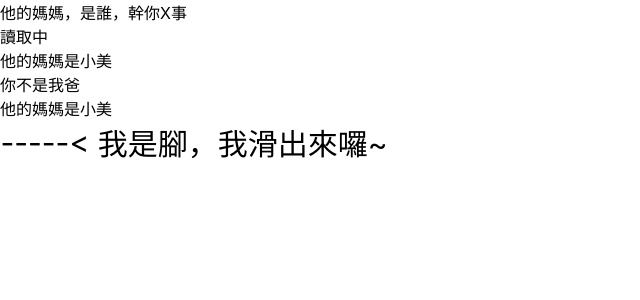
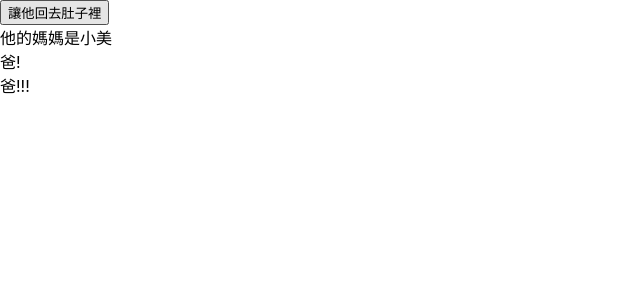
Before and after one commit to JayLiuZymber/muiHelloWorld, a React (Create React App) app: page / in a window 1280 px wide. Shown: the top 300 px of the page, without its empty margins (0-640 px from the left). Built offline with nearby package versions, Linux system fonts and the light colour scheme.

Commit message:
+ 18 React生命週期(3/4): Unmount - 只有componentWillUnmount

```diff
--- /dev/null
+++ b/src/App.js
@@ -0,0 +1,35 @@
+import React, { Component } from 'react';
+import Baby from './Baby'
+
+class App extends Component{
+    constructor(props) {
+        super(props);
+        this.state={
+            rate:"",
+            isBorn:true
+        }
+        this.handleClick=this.handleClick.bind(this);
+        this.spawnBaby=this.spawnBaby.bind(this);
+    }
+
+    handleClick(){
+        this.setState({isBorn:!this.state.isBorn})
+    }
+
+    spawnBaby(){
+        if(this.state.isBorn)
+            return <Baby/>
+    }
+
+    render(){
+        return(
+            <div>
+                <button onClick={this.handleClick}>
+                    {(this.state.isBorn===true)?"讓他回去肚子裡":"讓他生"}
+                </button>
+                {this.spawnBaby()}
+            </div>
+        );
+    }
+}
+export default App;
--- a/src/Baby.js
+++ b/src/Baby.js
@@ -1,39 +1,59 @@
-/*
-生命週期 Version 17
-constructor() -> static getDerivedStateFromProps() -> render() -> 渲染DOM -> componentDidMount()
- */
 import React, { Component } from 'react';
 
 class Baby extends Component{
     constructor(props) {
         super(props);
         this.state={
-            isRightDad: true
+            isRightDad: true,
+            isGetData: false,
+            Mom: ""
         }
+        this.ajaxSimulator=this.ajaxSimulator.bind(this)
     }
 
-    static getDerivedStateFromProps(props,state){
-        if(props.dad!=="Chang")
-            return {isRightDad:false}
+    componentWillMount(){
+        if(this.props.dad!=="Chang")
+            this.setState({isRightDad:false})
+    }
+
+    ajaxSimulator(){
+        setTimeout(()=>{this.setState({isGetData:true, Mom:"小美"})},3000)
     }
 
     componentDidMount(){
-        if(this.state.isRightDad===true)
-            document.getElementById('msg').innerHTML="他的媽媽是小美";
-        else
-            document.getElementById('msg').innerHTML="他的媽媽，是誰，幹你X事";
+        this.ajaxSimulator();
+        document.getElementById("talk").append("爸!")
+        // document.getElementById("talk").append(
+        //     '<div id="callDad">爸!!</div>'
+        // )
+        let dadElement = document.createElement('div');
+        dadElement.setAttribute('id','callDad');
+        dadElement.textContent = "爸!!!";
+        document.getElementById("talk2").append(dadElement)
+
+        window.addEventListener('mousedown', this.IWasClick)
+    }
+
+    componentWillUnmount(){
+        document.getElementById("talk").innerHTML="";
+        document.getElementById("callDad").remove();
+
+        window.removeEventListener('mousedown',this.IWasClick);
+    }
+
+    IWasClick(){
+        console.log("啊!我被點了!")
     }
 
     render(){
-        // if(this.state.isRightDad===true)
-        //     document.getElementById('msg').innerHTML="他的媽媽是小美";
-        // else
-        //     document.getElementById('msg').innerHTML="他的媽媽，是誰，幹你X事";
-        return(
-            <div id="msg">
-                讀取中
-            </div>
-        );
+        if(this.state.isGetData===false)
+            return(
+                <div id="msg">讀取中</div>
+            );
+        else
+            return(
+                <div id="msg">他的媽媽是{this.state.Mom}</div>
+            );
     }
 }
 export default Baby;
--- a/src/Baby2.js
+++ /dev/null
@@ -1,42 +0,0 @@
-import React, { Component } from 'react';
-
-class Baby2 extends Component{
-    constructor(props) {
-        super(props);
-        this.state={
-            isRightDad: true,
-            isGetData: false,
-            Mom: ""
-        }
-        this.ajaxSimulator=this.ajaxSimulator.bind(this)
-    }
-
-    ajaxSimulator(){
-        setTimeout(()=>{this.setState({isGetData:true, Mom:"小美"})},3000)
-    }
-
-    static getDerivedStateFromProps(props,state){
-        if(props.dad!=="Chang")
-            return {isRightDad:false}
-    }
-
-    componentDidMount(){
-        this.ajaxSimulator();
-    }
-
-    render(){
-        if(this.state.isRightDad===false)
-            return(
-                <div id="msg">你不是我爸</div>
-            );
-        else if(this.state.isGetData===false)
-            return(
-                <div id="msg">讀取中</div>
-            );
-        else
-            return(
-                <div id="msg">他的媽媽是{this.state.Mom}</div>
-            );
-    }
-}
-export default Baby2;
--- a/src/Baby3.js
+++ /dev/null
@@ -1,54 +0,0 @@
-import React, { Component } from 'react';
-
-class Baby3 extends Component{
-    constructor(props) {
-        super(props);
-        this.state={
-            isRightDad: true,
-            isGetData: false,
-            Mom: ""
-        }
-        this.ajaxSimulator=this.ajaxSimulator.bind(this)
-        this.scrollTo=this.scrollTo.bind(this);
-    }
-
-    ajaxSimulator(){
-        setTimeout(()=>{this.setState({isGetData:true, Mom:"小美"})},3000)
-    }
-
-    static getDerivedStateFromProps(props,state){
-        if(props.dad!=="Chang")
-            return {isRightDad:false}
-    }
-
-    scrollTo(){
-        /* 讀取 container元素的scrollLeft */
-        let scrollLeft=document.getElementById('container').scrollLeft;
-        if(scrollLeft<300){
-            /* 修改 container元素的scrollLeft */
-            document.getElementById('container').scrollLeft=scrollLeft+5;
-            setTimeout(this.scrollTo,20);
-        }
-    }
-
-    componentDidMount(){
-        this.ajaxSimulator();
-        this.scrollTo();
-    }
-
-    render(){
-        return(
-            <div>
-                <div id="msg">
-                    {(this.state.isGetData===false)?"讀取中":"他的媽媽是"+this.state.Mom}
-                </div>
-                <div id="container" style={{width:"400px",overflowX:"scroll"}}>
-                    <div id="left"  style={{width:"700px",fontSize:"30px",textAlign:"center"}}>
-                        {"我是頭 O->---------------< 我是腳，我滑出來囉~ "}
-                    </div>
-                </div>
-            </div>
-        )
-    }
-}
-export default Baby3;
--- a/src/index.js
+++ b/src/index.js
@@ -1,23 +1,19 @@
 /*
-【React.js入門 - 17】 React生命週期(2/4): Mount(下) - 應該多用的componentDidMount - iT 邦幫忙::一起幫忙解決難題，拯救 IT 人的一天
-https://ithelp.ithome.com.tw/articles/10221975
+【React.js入門 - 18】 React生命週期(3/4): Unmount - 只有componentWillUnmount - iT 邦幫忙::一起幫忙解決難題，拯救 IT 人的一天
+https://ithelp.ithome.com.tw/articles/10222490
  */
 import React from 'react';
 import ReactDOM from 'react-dom/client';
 import './index.css';
-import Baby from './Baby';
-import Baby2 from './Baby2';
-import Baby3 from './Baby3';
+import App from './App';
 import reportWebVitals from './reportWebVitals';
 
 const root = ReactDOM.createRoot(document.getElementById('root'));
 root.render(
   <div>
-    <Baby dad="Chang"/>
-    <Baby dad="Wang"/>
-    <Baby2 dad="Chang"/>
-    <Baby2 dad="Wang"/>
-    <Baby3 dad="Chang"/>
+    <App/>
+    <div id="talk"></div>
+    <div id="talk2"></div>
   </div>
 );
 
```
